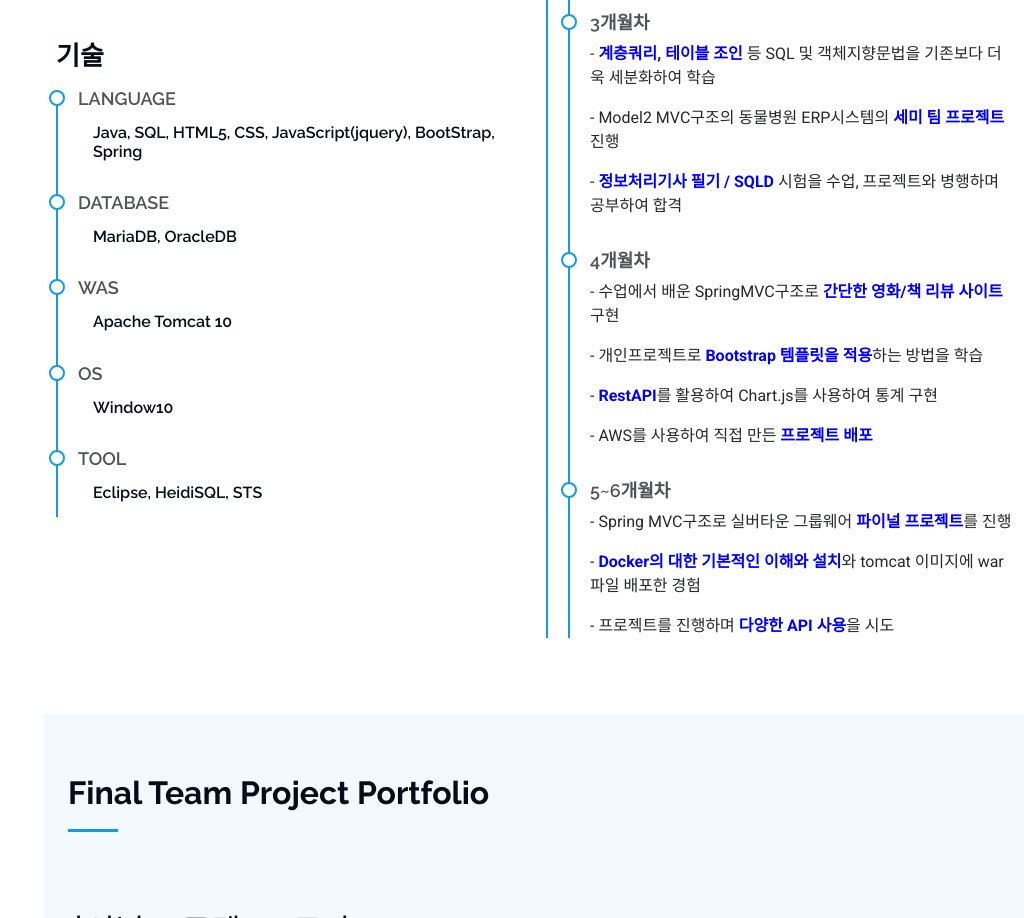
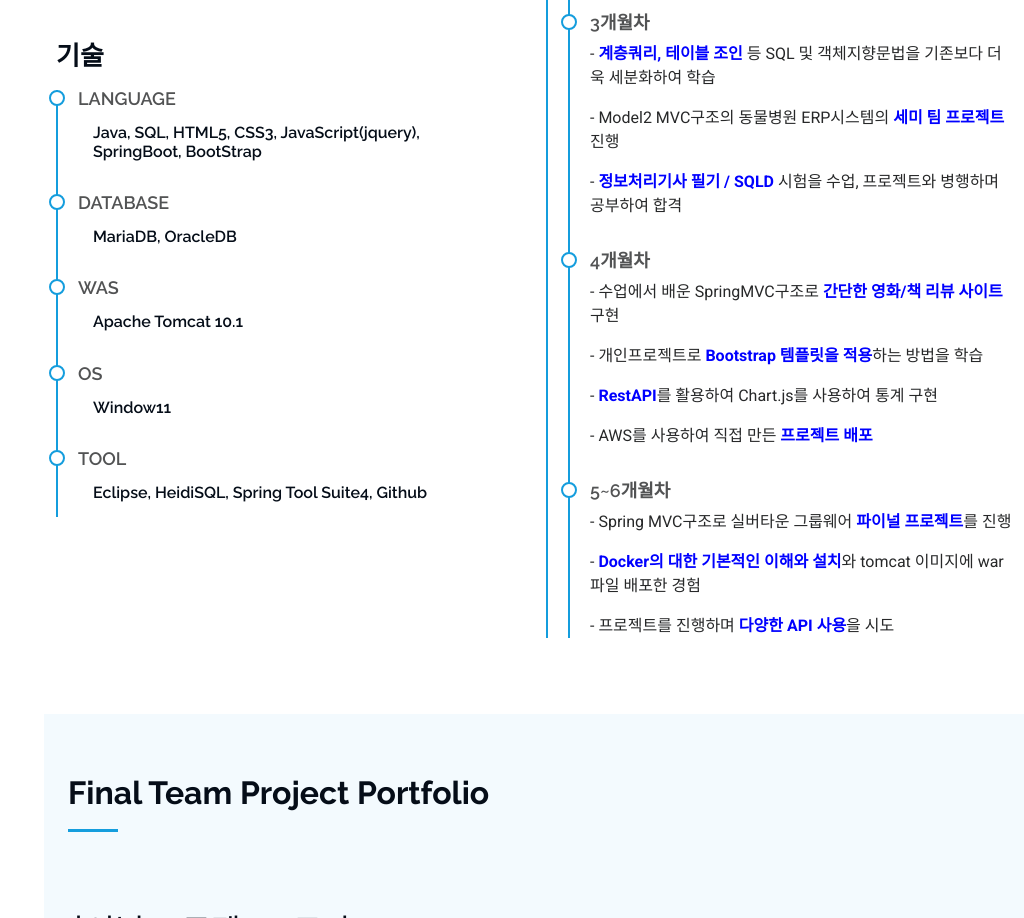
Before and after one commit to hyeah0526/hyeah0526.github.io, a plain HTML site: page index.html in a window 1280 px wide. Shown: the part 1366-2284 px from the top of the page, without its empty margins (256-1280 px from the left). Drawn offline with Linux system fonts and the light colour scheme.

Commit message:
portfolio commit
portfolio commit

```diff
--- a/index.html
+++ b/index.html
@@ -158,7 +158,7 @@
             <h3 class="resume-title">기술</h3>
             <div class="resume-item">
               <h4>Language</h4>
-              <h5>Java, SQL, HTML5, CSS, JavaScript(jquery), BootStrap, Spring</h5>
+              <h5>Java, SQL, HTML5, CSS3, JavaScript(jquery), SpringBoot, BootStrap</h5>
             </div><!-- Edn Resume Item -->
 
             <div class="resume-item">
@@ -168,17 +168,17 @@
 
             <div class="resume-item">
               <h4>WAS </h4>
-              <h5>Apache Tomcat 10</h5>
+              <h5>Apache Tomcat 10.1</h5>
             </div>
 
             <div class="resume-item">
               <h4>OS </h4>
-              <h5>Window10</h5>
+              <h5>Window11</h5>
             </div><!-- Edn Resume Item -->
 
             <div class="resume-item">
               <h4>Tool </h4>
-              <h5>Eclipse, HeidiSQL, STS</h5>
+              <h5>Eclipse, HeidiSQL, Spring Tool Suite4, Github</h5>
             </div><!-- Edn Resume Item -->
 
           </div>
```
